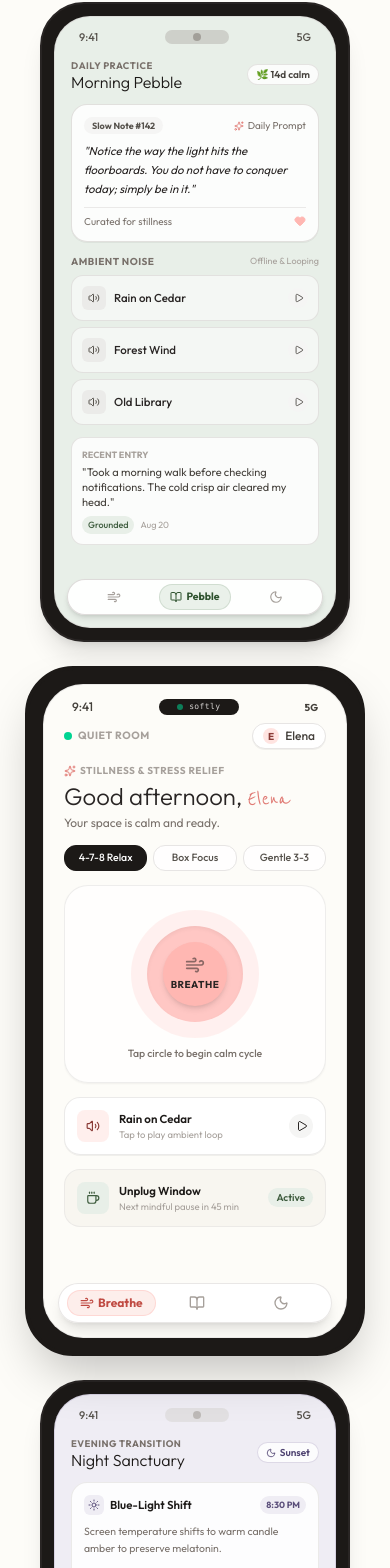
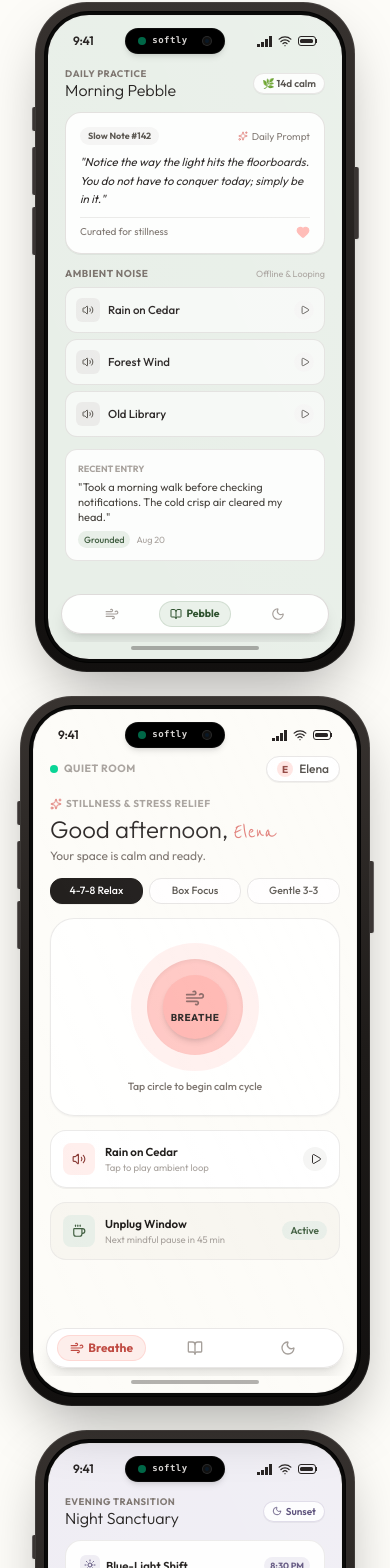
Before and after one commit to senapati484/softly-site, a React (Vite) app: page / in a window 390 px wide. Shown: the part 1706-3274 px from the top of the page. Built offline with nearby package versions, Linux system fonts and the light colour scheme.

Commit message:
feat: add hyper-realistic iPhone 16 Pro mockup component with hardware details and glass specular sheen

```diff
--- a/src/components/AppExperiencePreview.tsx
+++ b/src/components/AppExperiencePreview.tsx
@@ -10,11 +10,10 @@ import {
   Play,
   Pause,
   Heart,
-  Plus,
   Sun,
-  Feather,
-  Check
+  Feather
 } from 'lucide-react';
+import { IPhoneMockup } from './IPhoneMockup';
 import { playSoftChime } from '../utils/audio';
 
 interface AppExperiencePreviewProps {
@@ -41,7 +40,7 @@ export const AppExperiencePreview: React.FC<AppExperiencePreviewProps> = ({ onOp
 
   return (
     <section id="experience" className="py-20 sm:py-32 px-4 sm:px-6 relative overflow-hidden">
-      {/* Ambient halos */}
+      {/* Background ambient lighting halos */}
       <div
         aria-hidden="true"
         className="absolute top-1/3 left-1/2 -translate-x-1/2 -translate-y-1/2 w-[600px] sm:w-[900px] h-[600px] sm:h-[900px] bg-gradient-to-tr from-[#FFE4E1]/30 via-[#EFEDF4]/40 to-[#E8EFE8]/30 rounded-full blur-3xl -z-10 pointer-events-none"
@@ -60,34 +59,24 @@ export const AppExperiencePreview: React.FC<AppExperiencePreviewProps> = ({ onOp
         </p>
       </div>
 
-      {/* 3-Mockup Side-by-Side Showcase */}
+      {/* 3 Side-by-Side iPhone 16 Pro Mockups */}
       <div className="flex flex-col lg:flex-row items-center justify-center gap-6 sm:gap-8 lg:gap-6 max-w-7xl mx-auto pb-12">
 
         {/* ========================================================= */}
-        {/* LEFT PHONE: Morning Pebble (Reflections & Soundscapes)     */}
+        {/* LEFT IPHONE: Morning Pebble (Reflections & Soundscapes)    */}
         {/* ========================================================= */}
         <motion.div
           initial={{ opacity: 0, y: 40 }}
           whileInView={{ opacity: 1, y: 0 }}
           viewport={{ once: true }}
           transition={{ duration: 0.8, delay: 0.1 }}
-          whileHover={{ y: -6, scale: 1.01 }}
-          className="w-full max-w-[310px] h-[640px] rounded-[2.75rem] bg-[#1C1917] p-3 shadow-xl lg:translate-y-10 transition-all duration-300 relative group shrink-0 border-2 border-stone-800"
+          whileHover={{ y: -8, scale: 1.01 }}
+          className="w-full max-w-[320px] lg:translate-y-10 transition-all duration-300 relative group shrink-0"
         >
-          {/* Inner Screen */}
-          <div className="w-full h-full rounded-[2.25rem] bg-[#E8EFE8] text-[#292524] flex flex-col justify-between overflow-hidden relative border border-stone-300/60 p-4 pt-3">
-            {/* Status Bar */}
-            <div className="flex items-center justify-between text-[11px] text-stone-600 font-medium px-2 mb-2">
-              <span>9:41</span>
-              <div className="w-16 h-3.5 bg-stone-400/40 rounded-full flex items-center justify-center">
-                <div className="w-2 h-2 rounded-full bg-stone-500/50" />
-              </div>
-              <span>5G</span>
-            </div>
-
-            {/* Content Body */}
-            <div className="flex-1 overflow-y-auto space-y-3 pb-16 no-scrollbar">
-              {/* Header */}
+          <IPhoneMockup theme="sage" className="h-[670px]">
+            {/* Scrollable Content */}
+            <div className="flex-1 overflow-y-auto px-4 pt-2 space-y-3 pb-16 no-scrollbar">
+              {/* Screen Header */}
               <div className="flex items-center justify-between pt-1">
                 <div>
                   <span className="text-[9.5px] font-bold uppercase tracking-wider text-stone-500 block">
@@ -95,13 +84,13 @@ export const AppExperiencePreview: React.FC<AppExperiencePreviewProps> = ({ onOp
                   </span>
                   <h3 className="text-base font-light text-stone-900 leading-tight">Morning Pebble</h3>
                 </div>
-                <span className="px-2 py-0.5 rounded-full bg-white/80 text-[10px] font-semibold text-stone-700 border border-stone-300/60">
+                <span className="px-2 py-0.5 rounded-full bg-white/85 text-[10px] font-semibold text-stone-700 border border-stone-300/60 shadow-2xs">
                   🌿 14d calm
                 </span>
               </div>
 
               {/* Prompt Card */}
-              <div className="bg-white/85 p-3 rounded-2xl border border-stone-300/70 shadow-2xs space-y-2">
+              <div className="bg-white/90 p-3.5 rounded-2xl border border-stone-300/70 shadow-2xs space-y-2">
                 <div className="flex items-center justify-between">
                   <span className="px-2 py-0.5 rounded-full bg-stone-100 text-[9px] font-bold text-stone-600">
                     Slow Note #142
@@ -116,11 +105,11 @@ export const AppExperiencePreview: React.FC<AppExperiencePreviewProps> = ({ onOp
                 </p>
                 <div className="pt-1.5 border-t border-stone-200/80 flex items-center justify-between text-[10px] text-stone-500">
                   <span>Curated for stillness</span>
-                  <Heart className="w-3 h-3 text-[#FFB7B2] fill-[#FFB7B2]" />
+                  <Heart className="w-3.5 h-3.5 text-[#FFB7B2] fill-[#FFB7B2]" />
                 </div>
               </div>
 
-              {/* Ambient Noise */}
+              {/* Ambient Noise Selection */}
               <div className="space-y-1.5">
                 <div className="flex items-center justify-between">
                   <span className="text-[10px] font-bold uppercase tracking-wider text-stone-500">
@@ -135,7 +124,7 @@ export const AppExperiencePreview: React.FC<AppExperiencePreviewProps> = ({ onOp
                     className={`p-2.5 rounded-xl border flex items-center justify-between cursor-pointer transition-all ${
                       activeSound === sound && isPlayingSound
                         ? 'bg-white border-[#FFB7B2] shadow-2xs'
-                        : 'bg-white/50 border-stone-300/60 hover:bg-white/80'
+                        : 'bg-white/60 border-stone-300/60 hover:bg-white/90'
                     }`}
                   >
                     <div className="flex items-center gap-2">
@@ -161,8 +150,8 @@ export const AppExperiencePreview: React.FC<AppExperiencePreviewProps> = ({ onOp
                 ))}
               </div>
 
-              {/* Journal Note */}
-              <div className="bg-white/80 p-2.5 rounded-xl border border-stone-300/60 space-y-1">
+              {/* Journal Note Preview */}
+              <div className="bg-white/85 p-3 rounded-xl border border-stone-300/60 space-y-1">
                 <div className="text-[9px] font-bold uppercase text-stone-400">Recent Entry</div>
                 <p className="text-[11px] text-stone-700 leading-snug">
                   "Took a morning walk before checking notifications. The cold crisp air cleared my head."
@@ -177,8 +166,8 @@ export const AppExperiencePreview: React.FC<AppExperiencePreviewProps> = ({ onOp
             </div>
 
             {/* Bottom Floating Capsule Tab Bar (Pebble Active) */}
-            <div className="absolute bottom-3 left-3 right-3 z-30">
-              <div className="flex items-center justify-between bg-white/95 rounded-full py-1 px-1.5 border border-stone-300/80 shadow-md">
+            <div className="absolute bottom-2 left-3 right-3 z-30">
+              <div className="flex items-center justify-between bg-white/95 backdrop-blur-md rounded-full py-1.5 px-2 border border-stone-300/80 shadow-lg">
                 <div className="flex-1 flex justify-center text-stone-400">
                   <Wind className="w-3.5 h-3.5" />
                 </div>
@@ -193,11 +182,11 @@ export const AppExperiencePreview: React.FC<AppExperiencePreviewProps> = ({ onOp
                 </div>
               </div>
             </div>
-          </div>
+          </IPhoneMockup>
         </motion.div>
 
         {/* ========================================================= */}
-        {/* CENTER PHONE: Quiet Room (Living Room & Breathing)        */}
+        {/* CENTER IPHONE: Quiet Room (Living Room & Breathing)       */}
         {/* ========================================================= */}
         <motion.div
           initial={{ opacity: 0, y: 30 }}
@@ -205,22 +194,11 @@ export const AppExperiencePreview: React.FC<AppExperiencePreviewProps> = ({ onOp
           viewport={{ once: true }}
           transition={{ duration: 0.8, delay: 0.2 }}
           whileHover={{ scale: 1.02 }}
-          className="w-full max-w-[340px] h-[690px] rounded-[3rem] bg-[#1C1917] p-3.5 shadow-2xl z-20 relative shrink-0 border-4 border-stone-900"
+          className="w-full max-w-[350px] z-20 relative shrink-0"
         >
-          {/* Inner Screen */}
-          <div className="w-full h-full rounded-[2.5rem] bg-[#FDFCF8] text-[#292524] flex flex-col justify-between overflow-hidden relative border border-stone-200/80 p-5 pt-3.5">
-            {/* Status Bar & Dynamic Island */}
-            <div className="flex items-center justify-between text-xs text-stone-700 font-medium px-2 mb-2">
-              <span>9:41</span>
-              <div className="w-20 h-4 bg-[#1C1917] rounded-full flex items-center justify-center gap-1.5 px-2">
-                <div className="w-1.5 h-1.5 rounded-full bg-emerald-400 animate-pulse" />
-                <span className="text-[8px] text-stone-300 font-mono tracking-wider">softly</span>
-              </div>
-              <span className="text-[10px] font-bold">5G</span>
-            </div>
-
-            {/* Content Body */}
-            <div className="flex-1 overflow-y-auto space-y-3.5 pb-16 no-scrollbar">
+          <IPhoneMockup theme="cream" className="h-[710px]">
+            {/* Scrollable Content */}
+            <div className="flex-1 overflow-y-auto px-4 pt-2 space-y-3.5 pb-16 no-scrollbar">
               {/* Header */}
               <div className="flex items-center justify-between">
                 <div className="flex items-center gap-1.5">
@@ -260,7 +238,7 @@ export const AppExperiencePreview: React.FC<AppExperiencePreviewProps> = ({ onOp
                     }}
                     className={`flex-1 py-1 rounded-xl text-[10.5px] font-medium border transition-all ${
                       breathePattern === p
-                        ? 'bg-stone-900 text-white border-stone-900'
+                        ? 'bg-stone-900 text-white border-stone-900 shadow-2xs'
                         : 'bg-white/80 text-stone-600 border-stone-200 hover:bg-white'
                     }`}
                   >
@@ -270,7 +248,7 @@ export const AppExperiencePreview: React.FC<AppExperiencePreviewProps> = ({ onOp
               </div>
 
               {/* Interactive Breathing Circle */}
-              <div className="bg-white/70 p-5 rounded-3xl border border-stone-200/70 shadow-xs flex flex-col items-center justify-center text-center">
+              <div className="bg-white/80 p-5 rounded-3xl border border-stone-200/80 shadow-xs flex flex-col items-center justify-center text-center">
                 <button
                   onClick={() => {
                     setIsBreathingActive(!isBreathingActive);
@@ -301,7 +279,7 @@ export const AppExperiencePreview: React.FC<AppExperiencePreviewProps> = ({ onOp
               {/* Ambient Quick Player */}
               <div
                 onClick={() => toggleSound(activeSound)}
-                className="bg-white/90 p-3 rounded-2xl border border-stone-200/80 flex items-center justify-between cursor-pointer shadow-2xs hover:bg-white"
+                className="bg-white/95 p-3 rounded-2xl border border-stone-200/80 flex items-center justify-between cursor-pointer shadow-2xs hover:bg-white"
               >
                 <div className="flex items-center gap-2.5">
                   <div className="w-8 h-8 rounded-lg bg-[#FFE4E1]/60 flex items-center justify-center text-[#8A3B36]">
@@ -337,8 +315,8 @@ export const AppExperiencePreview: React.FC<AppExperiencePreviewProps> = ({ onOp
             </div>
 
             {/* Bottom Floating Capsule Tab Bar (Breathe Active) */}
-            <div className="absolute bottom-3.5 left-3.5 right-3.5 z-30">
-              <div className="flex items-center justify-between bg-white/95 rounded-full py-1.5 px-2 border border-stone-200/90 shadow-lg">
+            <div className="absolute bottom-2 left-3 right-3 z-30">
+              <div className="flex items-center justify-between bg-white/95 backdrop-blur-md rounded-full py-1.5 px-2 border border-stone-200/90 shadow-lg">
                 <div className="flex-1 flex justify-center">
                   <div className="flex items-center gap-1 px-3 py-1 rounded-full bg-[#FDEEEB] border border-[#FFB7B2]/40 text-[#C04B43]">
                     <Wind className="w-3.5 h-3.5" />
@@ -353,33 +331,23 @@ export const AppExperiencePreview: React.FC<AppExperiencePreviewProps> = ({ onOp
                 </div>
               </div>
             </div>
-          </div>
+          </IPhoneMockup>
         </motion.div>
 
         {/* ========================================================= */}
-        {/* RIGHT PHONE: Night Sanctuary (Dusk Shift & Sleep Guard)    */}
+        {/* RIGHT IPHONE: Night Sanctuary (Dusk Shift & Sleep Guard)   */}
         {/* ========================================================= */}
         <motion.div
           initial={{ opacity: 0, y: 40 }}
           whileInView={{ opacity: 1, y: 0 }}
           viewport={{ once: true }}
           transition={{ duration: 0.8, delay: 0.3 }}
-          whileHover={{ y: -6, scale: 1.01 }}
-          className="w-full max-w-[310px] h-[640px] rounded-[2.75rem] bg-[#1C1917] p-3 shadow-xl lg:translate-y-10 transition-all duration-300 relative group shrink-0 border-2 border-stone-800"
+          whileHover={{ y: -8, scale: 1.01 }}
+          className="w-full max-w-[320px] lg:translate-y-10 transition-all duration-300 relative group shrink-0"
         >
-          {/* Inner Screen */}
-          <div className="w-full h-full rounded-[2.25rem] bg-[#EFEDF4] text-[#292524] flex flex-col justify-between overflow-hidden relative border border-[#C8C2D8]/60 p-4 pt-3">
-            {/* Status Bar */}
-            <div className="flex items-center justify-between text-[11px] text-stone-600 font-medium px-2 mb-2">
-              <span>9:41</span>
-              <div className="w-16 h-3.5 bg-stone-300/50 rounded-full flex items-center justify-center">
-                <div className="w-2 h-2 rounded-full bg-stone-400/60" />
-              </div>
-              <span>5G</span>
-            </div>
-
-            {/* Content Body */}
-            <div className="flex-1 overflow-y-auto space-y-3 pb-16 no-scrollbar">
+          <IPhoneMockup theme="lavender" className="h-[670px]">
+            {/* Scrollable Content */}
+            <div className="flex-1 overflow-y-auto px-4 pt-2 space-y-3 pb-16 no-scrollbar">
               {/* Header */}
               <div className="flex items-center justify-between pt-1">
                 <div>
@@ -388,14 +356,14 @@ export const AppExperiencePreview: React.FC<AppExperiencePreviewProps> = ({ onOp
                   </span>
                   <h3 className="text-base font-light text-stone-900 leading-tight">Night Sanctuary</h3>
                 </div>
-                <span className="px-2 py-0.5 rounded-full bg-white/80 text-[10px] font-semibold text-[#4E4270] border border-[#C8C2D8]/60 flex items-center gap-1">
+                <span className="px-2 py-0.5 rounded-full bg-white/85 text-[10px] font-semibold text-[#4E4270] border border-[#C8C2D8]/60 flex items-center gap-1 shadow-2xs">
                   <Moon className="w-2.5 h-2.5" />
                   Sunset
                 </span>
               </div>
 
               {/* Blue Light Card */}
-              <div className="bg-white/85 p-3 rounded-2xl border border-stone-200/80 shadow-2xs space-y-2">
+              <div className="bg-white/90 p-3.5 rounded-2xl border border-stone-200/80 shadow-2xs space-y-2">
                 <div className="flex items-center justify-between">
                   <div className="flex items-center gap-1.5">
                     <div className="w-5 h-5 rounded-md bg-[#EFEDF4] flex items-center justify-center text-[#5A4E7A]">
@@ -445,7 +413,7 @@ export const AppExperiencePreview: React.FC<AppExperiencePreviewProps> = ({ onOp
               </div>
 
               {/* Screentime Peace Balance */}
-              <div className="bg-white/80 p-3 rounded-2xl border border-stone-200/80 shadow-2xs space-y-1.5">
+              <div className="bg-white/85 p-3 rounded-2xl border border-stone-200/80 shadow-2xs space-y-1.5">
                 <div className="flex items-center justify-between">
                   <span className="text-[9px] font-bold uppercase tracking-wider text-stone-400">
                     Screentime Balance
@@ -462,7 +430,7 @@ export const AppExperiencePreview: React.FC<AppExperiencePreviewProps> = ({ onOp
               </div>
 
               {/* Bedtime Principle */}
-              <div className="bg-white/70 p-2.5 rounded-xl border border-[#C8C2D8]/50 space-y-0.5">
+              <div className="bg-white/80 p-3 rounded-xl border border-[#C8C2D8]/50 space-y-0.5">
                 <div className="flex items-center gap-1 text-[9.5px] font-bold uppercase tracking-wider text-[#5A4E7A]">
                   <Feather className="w-3 h-3" />
                   <span>Bedtime Principle</span>
@@ -474,8 +442,8 @@ export const AppExperiencePreview: React.FC<AppExperiencePreviewProps> = ({ onOp
             </div>
 
             {/* Bottom Floating Capsule Tab Bar (Sanctuary Active) */}
-            <div className="absolute bottom-3 left-3 right-3 z-30">
-              <div className="flex items-center justify-between bg-white/95 rounded-full py-1 px-1.5 border border-stone-300/80 shadow-md">
+            <div className="absolute bottom-2 left-3 right-3 z-30">
+              <div className="flex items-center justify-between bg-white/95 backdrop-blur-md rounded-full py-1.5 px-2 border border-stone-300/80 shadow-lg">
                 <div className="flex-1 flex justify-center text-stone-400">
                   <Wind className="w-3.5 h-3.5" />
                 </div>
@@ -490,7 +458,7 @@ export const AppExperiencePreview: React.FC<AppExperiencePreviewProps> = ({ onOp
                 </div>
               </div>
             </div>
-          </div>
+          </IPhoneMockup>
         </motion.div>
       </div>
     </section>
--- /dev/null
+++ b/src/components/IPhoneMockup.tsx
@@ -0,0 +1,124 @@
+import React from 'react';
+import { Wifi, Battery } from 'lucide-react';
+
+interface IPhoneMockupProps {
+  children: React.ReactNode;
+  className?: string;
+  theme?: 'cream' | 'sage' | 'lavender';
+  activeTab?: 'breathe' | 'pebble' | 'sanctuary';
+}
+
+export const IPhoneMockup: React.FC<IPhoneMockupProps> = ({
+  children,
+  className = '',
+  theme = 'cream',
+}) => {
+  const bgClass =
+    theme === 'sage'
+      ? 'bg-[#E8EFE8]'
+      : theme === 'lavender'
+      ? 'bg-[#EFEDF4]'
+      : 'bg-[#FDFCF8]';
+
+  return (
+    <div className={`relative select-none ${className}`}>
+      {/* ============================================================ */}
+      {/* HARDWARE BUTTONS (Left: Action + Vol Up/Down, Right: Power)  */}
+      {/* ============================================================ */}
+      {/* Left Action Button */}
+      <div
+        aria-hidden="true"
+        className="absolute -left-[3.5px] top-[105px] w-[3.5px] h-[24px] bg-[#3a3533] rounded-l-xs border-l border-white/20 shadow-xs"
+      />
+      {/* Left Volume Up */}
+      <div
+        aria-hidden="true"
+        className="absolute -left-[3.5px] top-[145px] w-[3.5px] h-[48px] bg-[#3a3533] rounded-l-xs border-l border-white/20 shadow-xs"
+      />
+      {/* Left Volume Down */}
+      <div
+        aria-hidden="true"
+        className="absolute -left-[3.5px] top-[205px] w-[3.5px] h-[48px] bg-[#3a3533] rounded-l-xs border-l border-white/20 shadow-xs"
+      />
+      {/* Right Power / Lock Button */}
+      <div
+        aria-hidden="true"
+        className="absolute -right-[3.5px] top-[165px] w-[3.5px] h-[72px] bg-[#3a3533] rounded-r-xs border-r border-white/20 shadow-xs"
+      />
+
+      {/* ============================================================ */}
+      {/* TITANIUM FRAME (Outer Chassis & Bezel)                      */}
+      {/* ============================================================ */}
+      <div className="w-full h-full rounded-[52px] bg-gradient-to-b from-[#383330] via-[#1E1B19] to-[#12100F] p-[10px] shadow-[0_25px_60px_-15px_rgba(0,0,0,0.35),0_0_0_1px_rgba(255,255,255,0.08)_inset]">
+        {/* Inner Black Screen Bezel */}
+        <div className="w-full h-full rounded-[44px] bg-[#0A0A09] p-[3px] shadow-[0_0_0_1px_rgba(0,0,0,0.9)] flex flex-col justify-between overflow-hidden relative">
+
+          {/* ============================================================ */}
+          {/* DISPLAY CANVAS (The App Content)                            */}
+          {/* ============================================================ */}
+          <div
+            className={`w-full h-full rounded-[41px] ${bgClass} text-[#292524] flex flex-col justify-between overflow-hidden relative border border-stone-200/50`}
+          >
+            {/* Top Status Bar & Dynamic Island */}
+            <div className="pt-3 px-6 flex items-center justify-between z-30 shrink-0 select-none">
+              {/* Clock */}
+              <span className="text-[12px] font-semibold tracking-tight text-stone-800 font-sans">
+                9:41
+              </span>
+
+              {/* Dynamic Island */}
+              <div className="w-[100px] h-[26px] bg-[#000000] rounded-full flex items-center justify-between px-3 shadow-md border border-white/5">
+                <div className="flex items-center gap-1.5">
+                  <div className="w-2 h-2 rounded-full bg-emerald-400/90 animate-pulse" />
+                  <span className="text-[9px] text-stone-300 font-mono tracking-wider font-semibold">
+                    softly
+                  </span>
+                </div>
+                {/* Camera lens glint */}
+                <div className="w-2.5 h-2.5 rounded-full bg-[#111] border border-white/10 flex items-center justify-center">
+                  <div className="w-1 h-1 rounded-full bg-[#0a1826]" />
+                </div>
+              </div>
+
+              {/* Status Icons: Cellular, Wifi, Battery */}
+              <div className="flex items-center gap-1.5 text-stone-800">
+                {/* 4 Cellular Signal Bars */}
+                <div className="flex items-end gap-[1.5px] h-3">
+                  <div className="w-[2.5px] h-[3px] bg-stone-800 rounded-2xs" />
+                  <div className="w-[2.5px] h-[5.5px] bg-stone-800 rounded-2xs" />
+                  <div className="w-[2.5px] h-[8px] bg-stone-800 rounded-2xs" />
+                  <div className="w-[2.5px] h-[11px] bg-stone-800 rounded-2xs" />
+                </div>
+                {/* Wifi */}
+                <Wifi className="w-3.5 h-3.5 stroke-[2.2]" />
+                {/* Battery */}
+                <div className="flex items-center">
+                  <div className="w-[18px] h-[9.5px] rounded-[3px] border border-stone-800 p-[1.5px] flex items-center">
+                    <div className="w-full h-full bg-stone-800 rounded-[1.5px]" />
+                  </div>
+                  <div className="w-[1.5px] h-[3.5px] bg-stone-800 rounded-r-2xs -ml-[0.5px]" />
+                </div>
+              </div>
+            </div>
+
+            {/* Screen Content */}
+            <div className="flex-1 flex flex-col justify-between overflow-hidden relative">
+              {children}
+            </div>
+
+            {/* iOS Home Indicator Bar */}
+            <div className="pb-2 pt-1 flex justify-center z-30 shrink-0 pointer-events-none">
+              <div className="w-32 h-1 bg-stone-800/35 rounded-full" />
+            </div>
+
+            {/* Photorealistic Curved Screen Glare Overlay */}
+            <div
+              aria-hidden="true"
+              className="absolute inset-0 pointer-events-none bg-gradient-to-tr from-transparent via-white/[0.04] to-white/[0.12] rounded-[41px]"
+            />
+          </div>
+        </div>
+      </div>
+    </div>
+  );
+};
```
